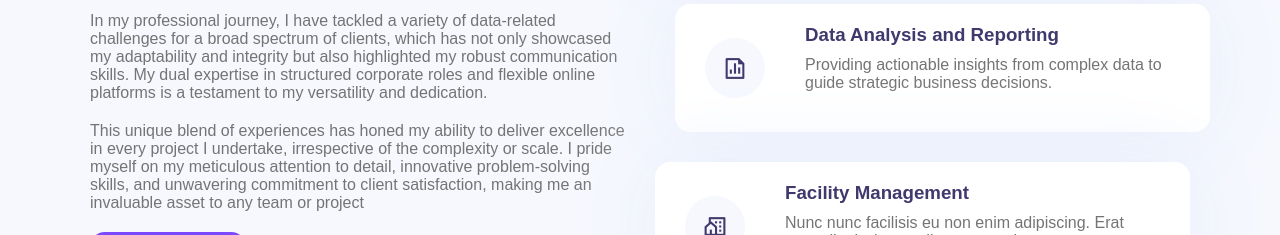
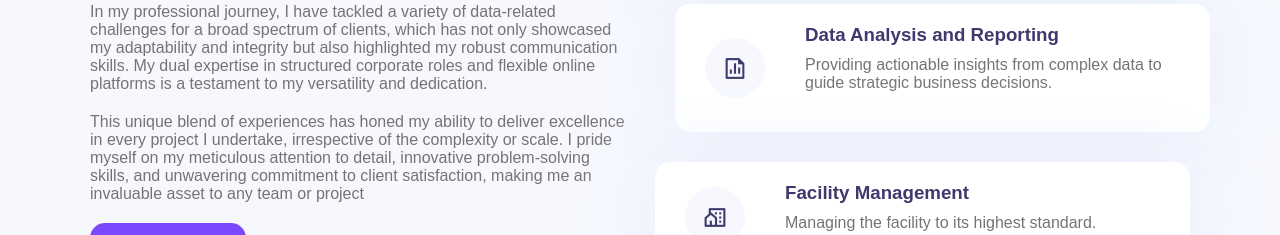
Before and after one commit to jmensah1/jbmensah, a plain HTML site: page index.html in a window 1280 px wide. Shown: the part 2243-2478 px from the top of the page. Drawn offline with nearby package versions, Linux system fonts and the light colour scheme; no server answers; a web font is replaced by a local one.

Commit message:
Update index.html

```diff
--- a/index.html
+++ b/index.html
@@ -337,7 +337,7 @@
                         <div class="service__info-wrapper">
                             <h3 class="service__info-title">Facility Management</h3>
                             <p class="service__description">
-                                Nunc nunc facilisis eu non enim adipiscing. Erat nunc dignissim condimentum quis.
+                                Managing the facility to its highest standard.
                             </p>
                         </div>
                     </div>
```
